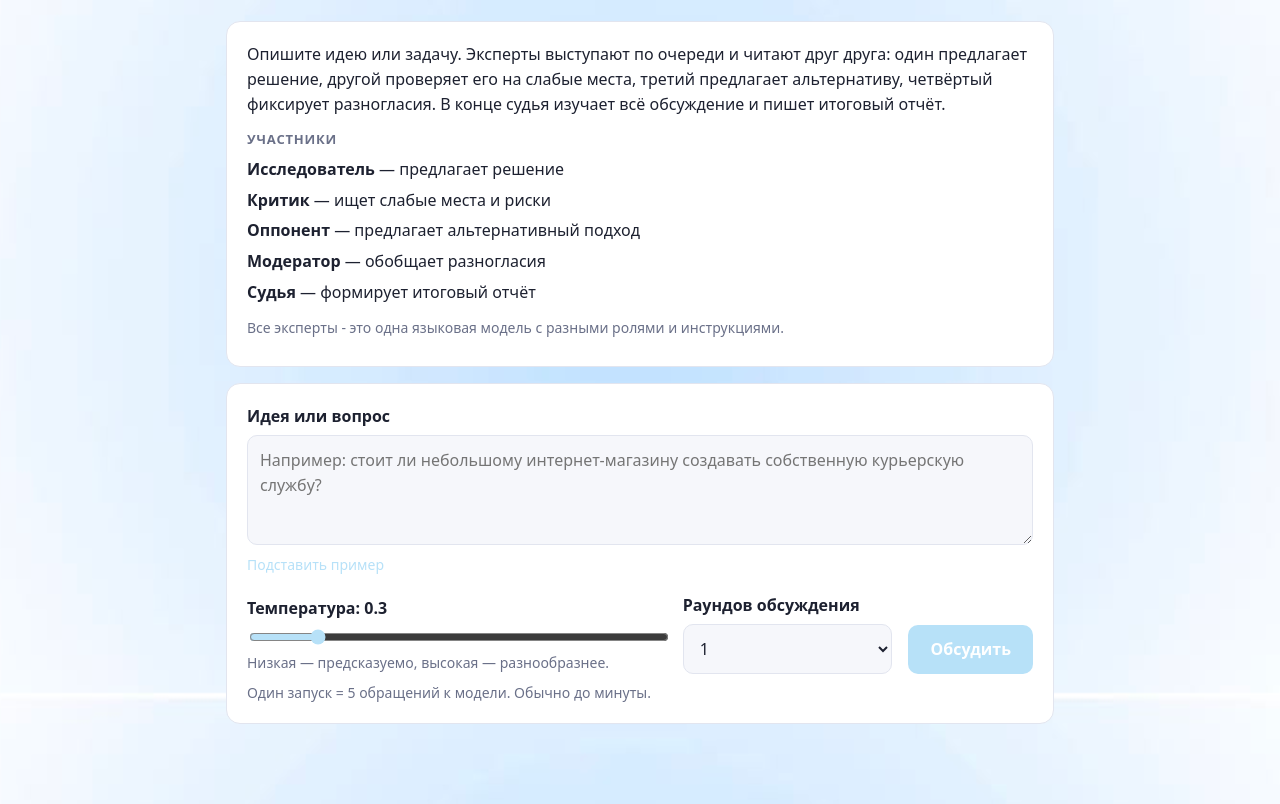
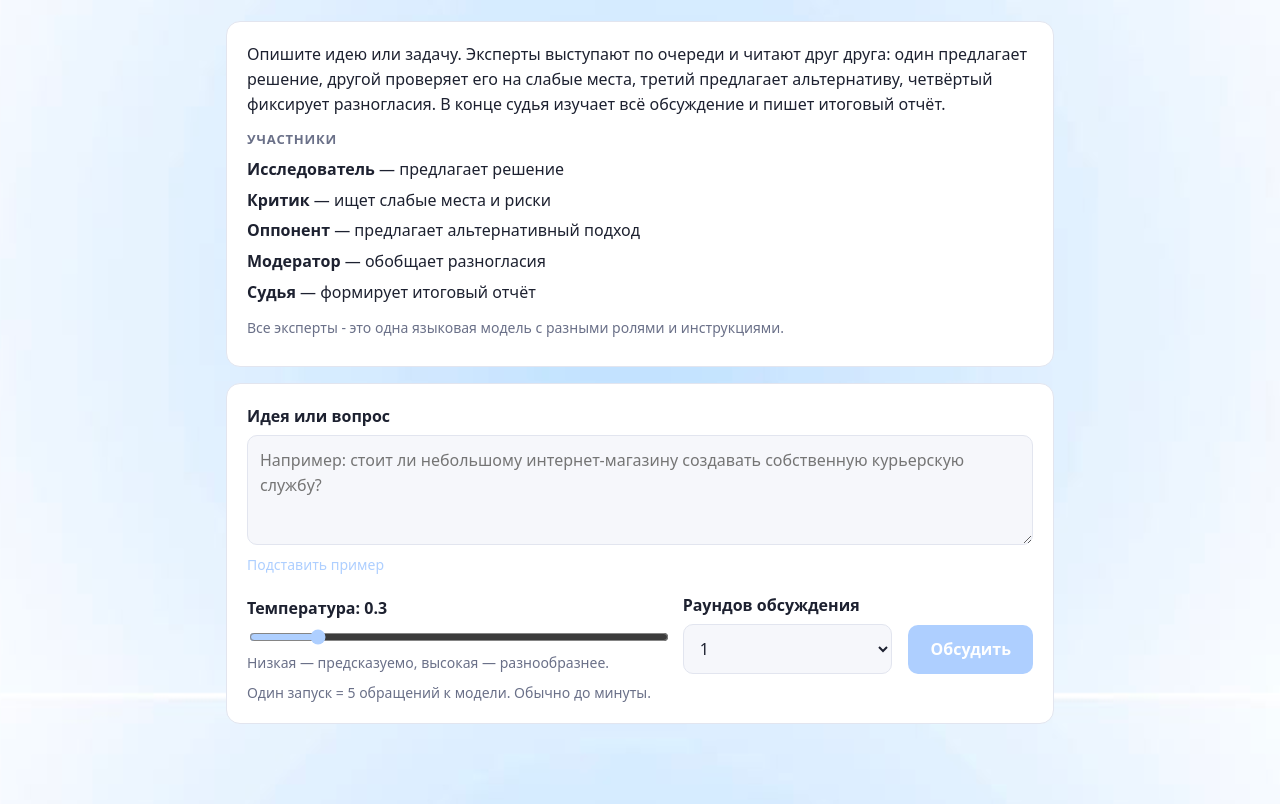
Before and after one commit to LLINAJOO/ai_debate, a plain HTML site: page index.html in a window 1280 px wide. Shown: the part 107-911 px from the top of the page. Drawn offline with Linux system fonts and the light colour scheme; no server answers.

Commit message:
Change accent color from #b7e1f8 to #aecfff

```diff
--- a/style.css
+++ b/style.css
@@ -4,7 +4,7 @@
     --text: #1d2130;
     --muted: #6a7088;
 
-    --accent: #b7e1f8;
+    --accent: #aecfff;
     --accent-soft: #eaf7fe;
     --accent-text: #ffffff;
     --border: #e2e5ef;
```
